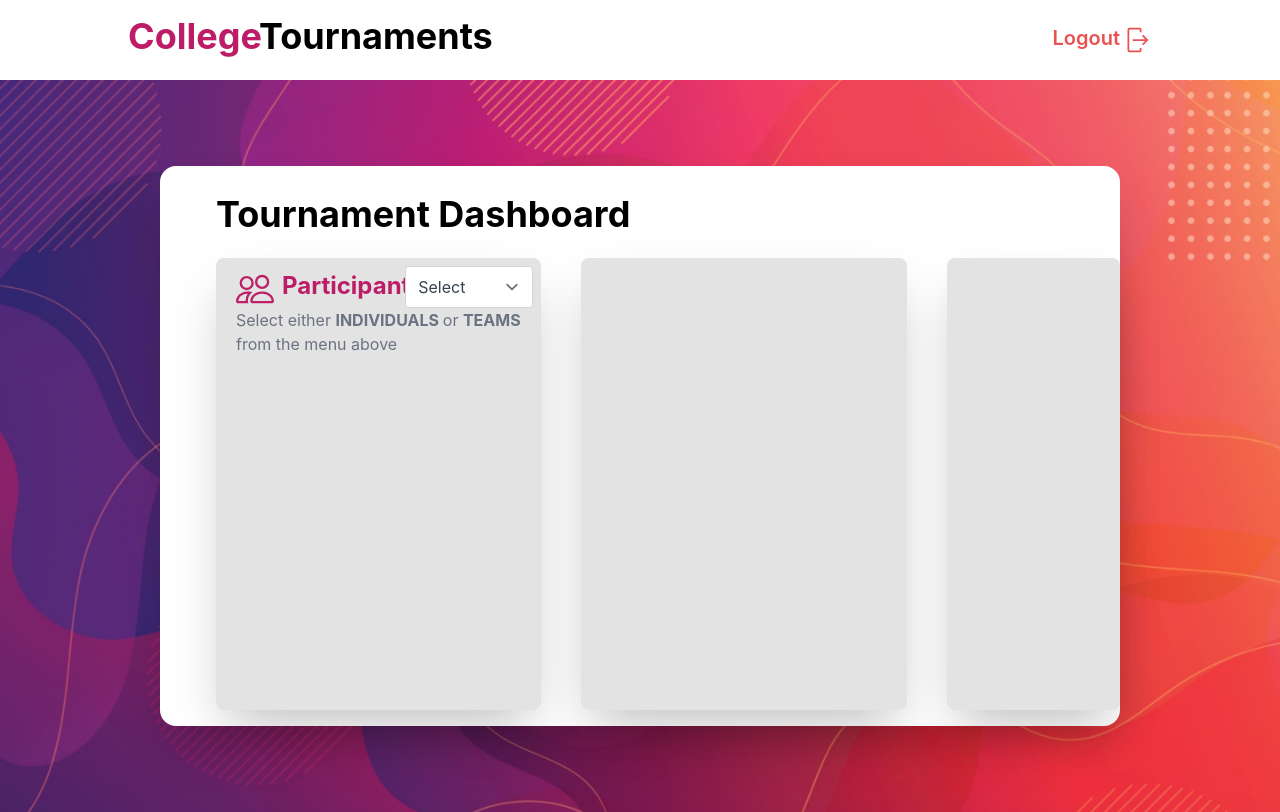
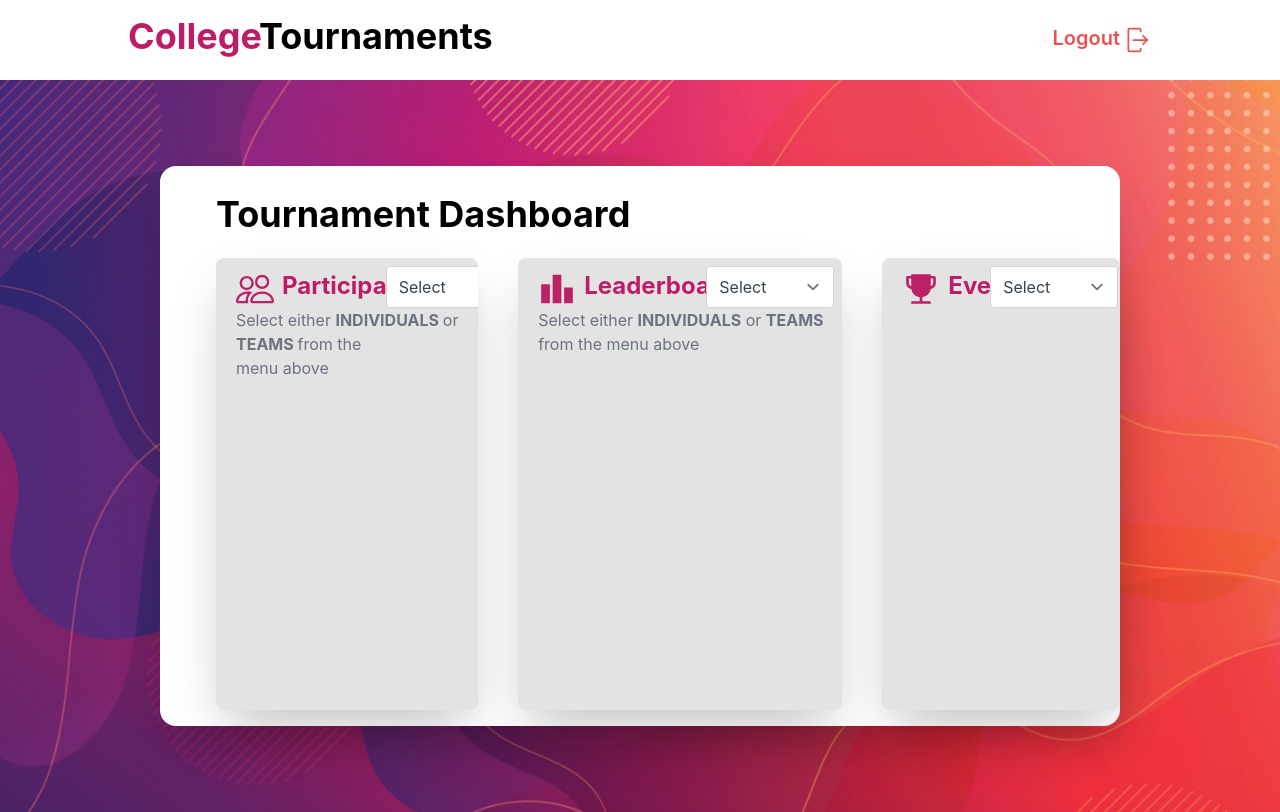
Before and after one commit to AndehUK/Tournament-Web-Application, a Python web app: template app/website/templates/home.html in a window 1280 px wide. Run offline with Jinja, Linux system fonts and the light colour scheme; the template is opened without the code that fills it: most values are stand-ins (such as "Sample title", 1, 10 or a date in 2020); some libraries are stand-ins or nearby versions.

Commit message:
more progress

```diff
--- a/app/website/static/styles/styles.css
+++ b/app/website/static/styles/styles.css
@@ -678,6 +678,10 @@ Ensure the default browser behavior of the `hidden` attribute.
   width: 20rem;
 }
 
+.w-90 {
+  width: 22rem;
+}
+
 .w-64 {
   width: 16rem;
 }
--- a/app/website/templates/home.html
+++ b/app/website/templates/home.html
@@ -31,7 +31,7 @@
 			<!-- Flex container for 3 cards in the dashboard -->
 			<div class="flex h-full">
 				<!-- Container for "Participants" card -->
-				<div id="Participants" class="bg-light-gray w-100 mt-6 h-85 rounded-lg shadow-2xl overflow-scroll">
+				<div id="Participants" class="bg-light-gray w-88 mt-6 h-85 rounded-lg shadow-2xl overflow-scroll">
 					<!-- Header for card, aligns the title and the icons on the same line -->
 					<div class="flex justify-between">
 						<div class="inline-flex mt-3 ml-5">
@@ -48,10 +48,10 @@
 								<option value="pa_teams">Teams</option>
 						</select>
 					</div>
-					<div class="inline-flex ml-5">
-						<p class="text-gray-500 initial-view" id="initial-view">Select either <strong> INDIVIDUALS </strong> or <strong> TEAMS </strong> from the menu above</p>
+					<div class="flex ml-5 mr-4 break-words">
+						<p class="text-gray-500 initial-view" id="initial-view">Select either <strong> INDIVIDUALS </strong> or <strong> TEAMS </strong> from the<br>menu above</p>
 					</div>
-					<div class="inline-flex individual-view" id="individual-view">
+					<div class="flex individual-view ml-5" id="individual-view">
 						<p class="text-gray-500">Individuals: {{ individuals|length }}/20</p>
 						{% if individuals|length < 20 %}
 						<button class="mb-2 mt-1 ml-1" type="button", data-modal-toggle="create-individual-popup-modal">
@@ -59,7 +59,7 @@
 						</button>
 						{% endif %}
 					</div>
-					<div class="inline-flex team-view" id="team-view">
+					<div class="inline-flex team-view ml-5" id="team-view">
 						<p class="text-gray-500">Teams: {{ teams|length }}/4</p>
 						{% if teams|length < 4 %}
 						<button class="mb-2 mt-1 ml-1" type="button", data-modal-toggle="create-team-popup-modal">
@@ -124,11 +124,125 @@
 				</div>
 				<!-- Container for "Leaderboard" card -->
 				<div id="Leaderboard" class="bg-light-gray w-100 mt-6 h-85 rounded-lg shadow-2xl overflow-scroll ml-10">
-
+					<div class="flex justify-between">
+						<div class="inline-flex mt-3 ml-5">
+							<img src="{{ url_for('static', filename='img/leaderboard.svg')}}" class="mr-2" alt="">
+							<h2 class="text-dark-purple text-2xl font-bold">Leaderboard</h2>
+						</div>
+						<select id="select_leaderboard" class="form-select appearance-none block w-32 mt-2 mr-2 text-base font-normal text-gray-700
+															 bg-white bg-clip-padding bg-no-repeat border border-solid border-gray-300 rounded
+															 transition ease-in-out m-0 focus:text-gray-700 focus:bg-white focus:border-blue-600
+															 focus:outline-none">
+							<option disabled selected>Select</option>
+							<option value="le_individuals">Individuals</option>
+							<option value="le_teams">Teams</option>
+						</select>
+					</div>
+					<div class="inline-flex ml-5" id="leaderboard-initial">
+						<p class="text-gray-500">Select either <strong>INDIVIDUALS</strong> or <strong>TEAMS</strong> from the menu above</p>
+					</div>
+					<div class="le_individuals">
+						{% set num = namespace(count=1) %} <!-- Counter to help decipher when to assign an element a top 3 medal -->
+						{% for x in li %} <!-- Looping through the point ordered individual list -->
+							{% if num.count == 1 %} <!-- Determines first place participant to assign a medal next to their name -->
+								<div class="mt-3 ml-5 text-gold flex justify-between">
+									<div class="inline-flex">
+										<img src="{{ url_for('static', filename='img/firstplace.svg')}}" alt="">
+										<p class="ml-3 font-semibold" style="font-size: 1.125rem;">{{ x.name }}</p>
+									</div>
+									<p class="mr-5" style="font-size: 1.125rem;">{{ x.points }}</p>
+								</div>
+								{% set num.count = num.count+1 %} <!-- Increases the defined variable by 1 -->
+							{% elif num.count == 2 %} <!-- Determines second place participant to assign a medal next to their name -->
+								<div class="mt-3 ml-5 text-silver flex justify-between">
+									<div class="inline-flex">
+										<img src="{{ url_for('static', filename='img/secondplace.svg')}}" alt="">
+										<p class="ml-3 font-semibold" style="font-size: 1.125rem;">{{ x.name }}</p>
+									</div>
+									<p class="mr-5"  style="font-size: 1.125rem;">{{ x.points }}</p>
+								</div>
+								{% set num.count = num.count+1 %}
+							{% elif num.count == 3 %} <!-- Determines third place participant to assign a medal next to their name -->
+								<div class="mt-3 ml-5 text-bronze flex justify-between">
+									<div class="inline-flex">
+										<img src="{{ url_for('static', filename='img/thirdplace.svg')}}" alt="">
+										<p class="ml-3 font-semibold" style="font-size: 1.125rem;">{{ x.name }}</p>
+									</div>
+									<p class="mr-5" style="font-size: 1.125rem;">{{ x.points }}</p>
+								</div>
+								{% set num.count = num.count+1 %}
+							{% else %}
+								<div class="mt-3 ml-5 text-gray-500 flex justify-between">
+									<div class="inline-flex">
+										<p>{{ num.count }}</p>
+										<p class="ml-3 font-semibold">{{ x.name }}</p>
+									</div>
+									<p class="mr-5">{{ x.points }}</p>
+								</div>
+								{% set num.count = num.count+1 %}
+							{% endif %}
+						{% endfor %}
+					</div>
+					<div class="le_teams">
+						{% set num = namespace(count=1) %}
+						{% for x in lt %}
+						{% if num.count == 1 %}
+							<div class="mt-3 ml-5 text-gold flex justify-between">
+								<div class="inline-flex">
+									<img src="{{ url_for('static', filename='img/firstplace.svg')}}" alt="">
+									<p class="ml-3 font-semibold" style="font-size: 1.125rem;">{{ x.name }}</p>
+								</div>
+								<p class="mr-5" style="font-size: 1.125rem;">{{ x.points }}</p>
+							</div>
+							{% set num.count = num.count+1 %}
+						{% elif num.count == 2 %}
+							<div class="mt-3 ml-5 text-silver flex justify-between">
+								<div class="inline-flex">
+									<img src="{{ url_for('static', filename='img/secondplace.svg')}}" alt="">
+									<p class="ml-3 font-semibold" style="font-size: 1.125rem;">{{ x.name }}</p>
+								</div>
+								<p class="mr-5" style="font-size: 1.125rem;">{{ x.points }}</p>
+							</div>
+							{% set num.count = num.count+1 %}
+						{% elif num.count == 3 %}
+							<div class="mt-3 ml-5 text-bronze flex justify-between">
+								<div class="inline-flex">
+									<img src="{{ url_for('static', filename='img/thirdplace.svg')}}" alt="">
+									<p class="ml-3 font-semibold" style="font-size: 1.125rem;">{{ x.name }}</p>
+								</div>
+								<p class="mr-5" style="font-size: 1.125rem;">{{ x.points }}</p>
+							</div>
+							{% set num.count = num.count+1 %}
+						{% else %}
+							<div class="mt-3 ml-5 text-gray-500 flex justify-between">
+								<div class="inline-flex">
+									<p>{{ num.count }}</p>
+									<p class="ml-3 font-semibold">{{ x.name }}</p>
+								</div>
+								<p class="mr-5">{{ x.points }}</p>
+							</div>
+							{% set num.count = num.count+1 %}
+						{% endif %}
+						{% endfor %}
+					</div>
 				</div>
 				<!-- Container for "Events" card -->
-				<div id="events" class="bg-light-gray w-64 mt-6 h-85 rounded-lg shadow-2xl overflow-scroll ml-10">
-
+				<div id="events" class="bg-light-gray w-90 mt-6 h-85 rounded-lg shadow-2xl overflow-scroll ml-10">
+					<div class="flex justify-between">
+						<div class="inline-flex mt-3 ml-5">
+							<!-- Icon -->
+							<img src="{{ url_for('static', filename='img/events.svg')}}" class="mr-2" alt="">
+							<!-- Title -->
+							<h2 class="text-dark-purple text-2xl font-bold">Events</h2>
+						</div>
+						<select id="select_event" class="form-select appearance-none block w-32 mt-2 mr-2 text-base font-normal text-gray-700 bg-white
+																bg-clip-padding bg-no-repeat border border-solid border-gray-300 rounded transition ease-in-out m-0
+																focus:text-gray-700 focus:bg-white focus:border-blue-600 focus:outline-none">
+								<option disabled selected>Select</option>
+								<option value="pa_individuals">Individuals</option>
+								<option value="pa_teams">Teams</option>
+						</select>
+					</div>
 				</div>
 			</div>
 		</div>
--- a/app/website/views.py
+++ b/app/website/views.py
@@ -15,4 +15,8 @@ def fetch_db() -> tuple:
 def home():
     data = fetch_db()
     individuals, teams, events = data
-    return render_template("home.html", individuals=individuals, teams=teams) #Will render the "home.html" file in the templates directory
+    individuals = sorted(individuals, key=lambda x: x.name) #Organises the individuals alphabetically
+    teams = sorted(teams, key=lambda x: x.name) #Organises the teams alphabetically
+    le_individuals = sorted(individuals, key=lambda x: x.points, reverse=True) #Organises the individuals in point order
+    le_teams = sorted(teams, key=lambda x: x.points, reverse=True) #Organises the teams in point order
+    return render_template("home.html", individuals=individuals, teams=teams, li=le_individuals, lt=le_teams) #Will render the "home.html" file in the templates directory
```
Also changed, not shown: app/website/database.db, app/website/static/img/events.svg (added), app/website/static/img/firstplace.svg (added), app/website/static/img/leaderboard.svg (added), app/website/static/img/secondplace.svg (added), app/website/static/img/thirdplace.svg (added).
